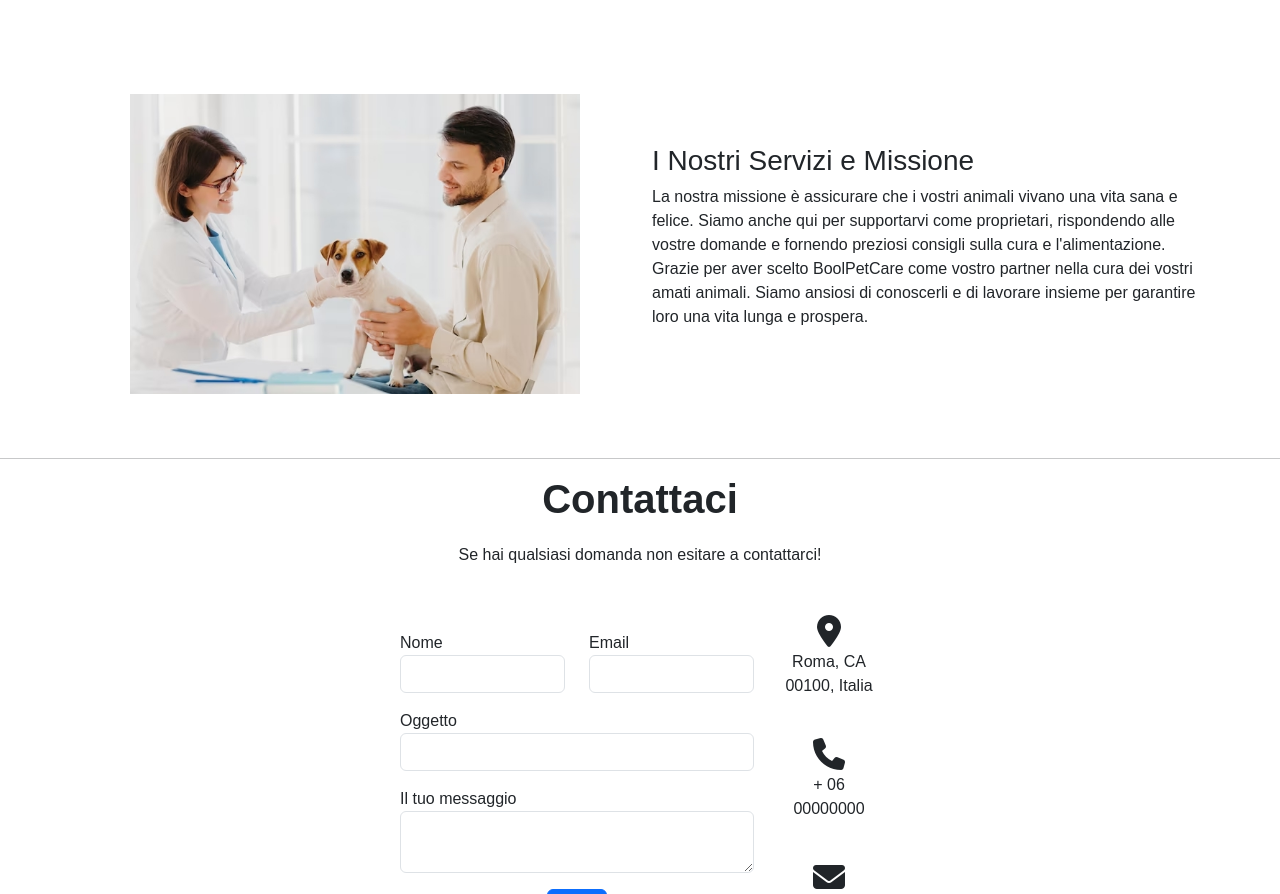
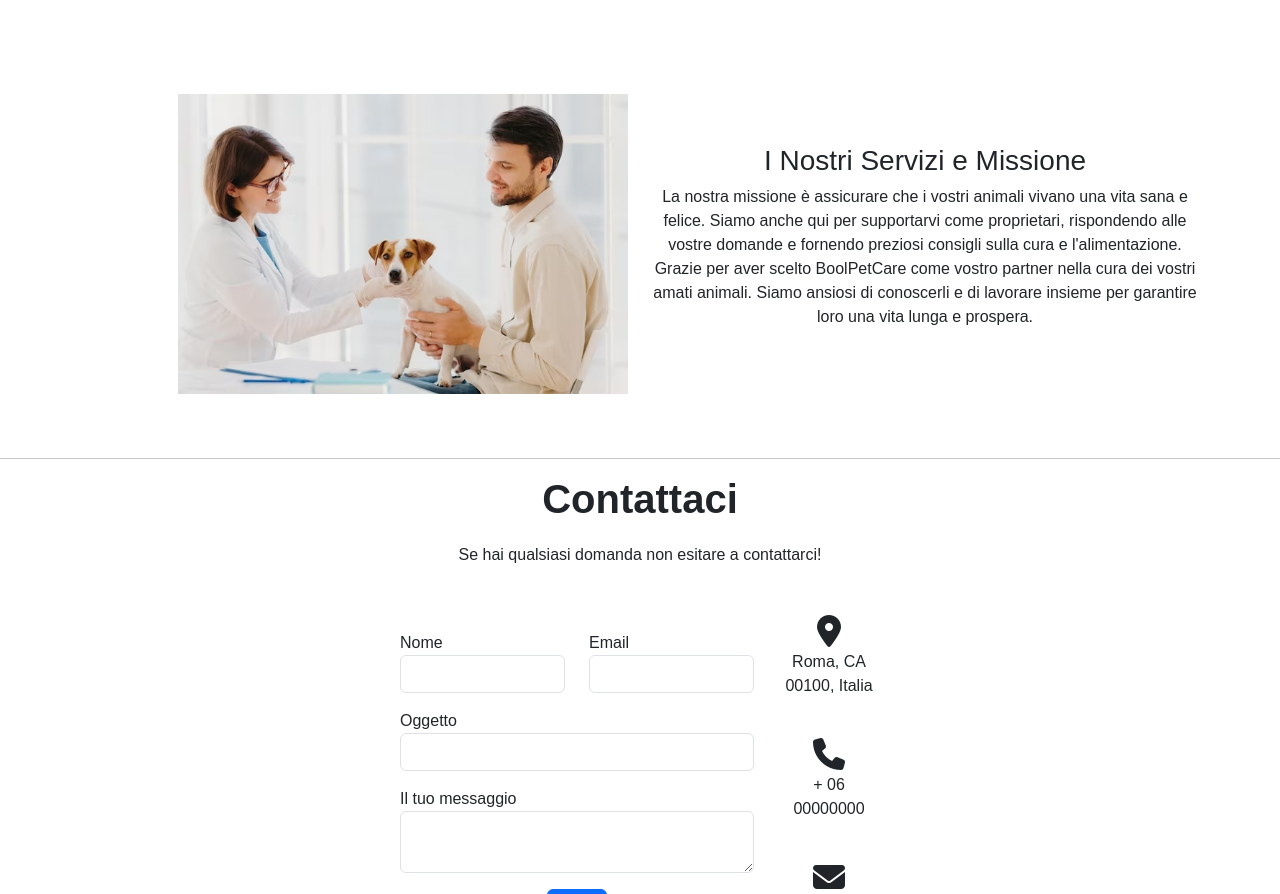
Before and after one commit to Stefano-Bernini/vite_bool_pet_care, a Vue app: page /about-us in a window 1280 px wide. Shown: the part 1315-2209 px from the top of the page. Built offline with nearby package versions, Linux system fonts and the light colour scheme.

Commit message:
spostamento centrato servizi

```diff
--- a/src/pages/AboutUs.vue
+++ b/src/pages/AboutUs.vue
@@ -35,10 +35,10 @@ export default {
     <section>
         <div class="container py-5">
             <div class="row align-items-center">
-                <div class="col-6 text-center">
+                <div class="col-6 text-end">
                     <img src="../assets/servizi.jpg" alt="veterinari" width="450px">
                 </div>
-                <div class="col-6 text-start">
+                <div class="col-6 text-center">
                     <h3>I Nostri Servizi e Missione</h3>
                     <p>La nostra missione è assicurare che i vostri animali vivano una vita sana e felice. Siamo anche qui per supportarvi come proprietari, rispondendo alle vostre domande e fornendo preziosi consigli sulla cura e l'alimentazione. Grazie per aver scelto BoolPetCare come vostro partner nella cura dei vostri amati animali. Siamo ansiosi di conoscerli e di lavorare insieme per garantire loro una vita lunga e prospera.</p>
                 </div>
```
